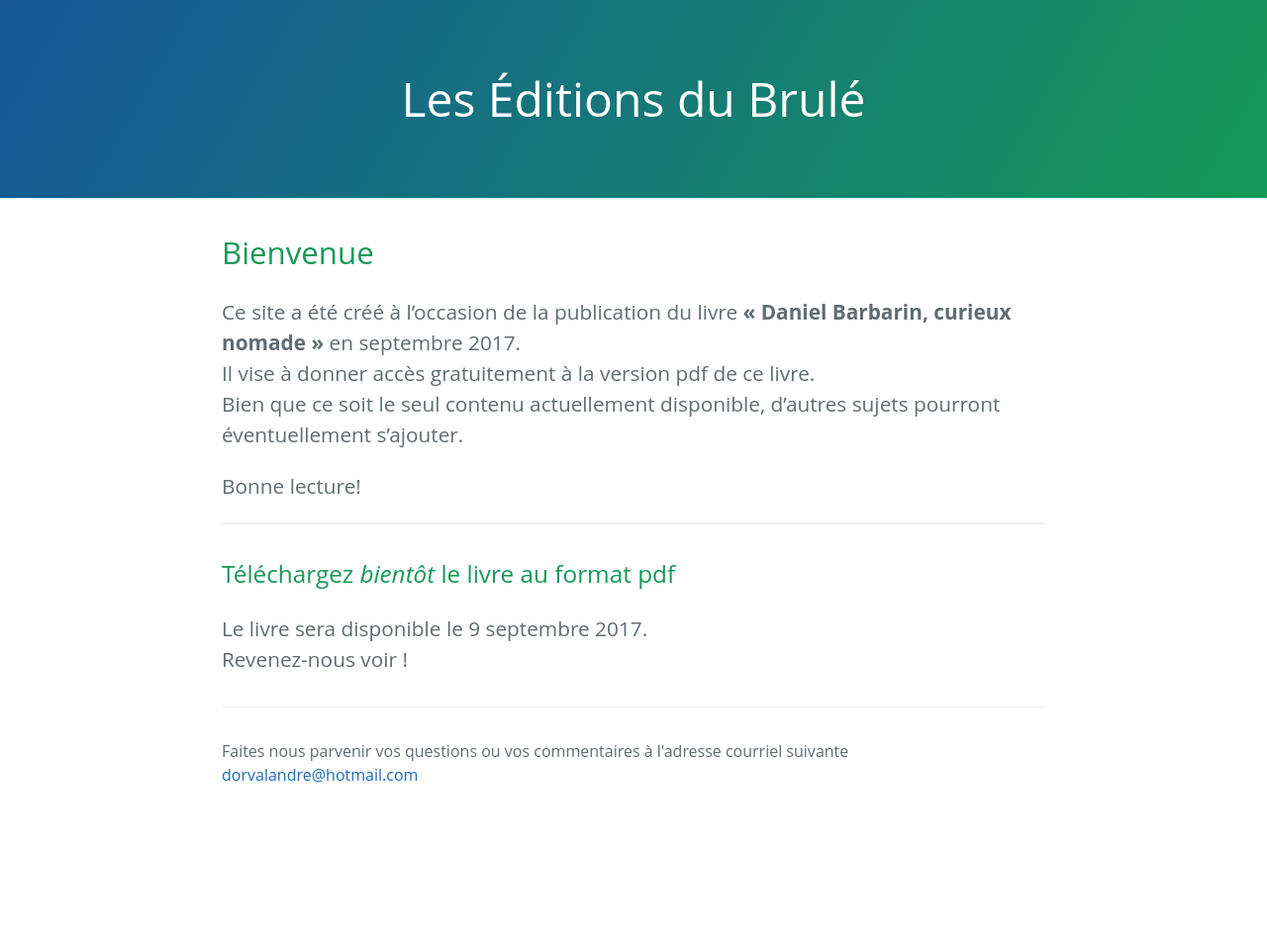
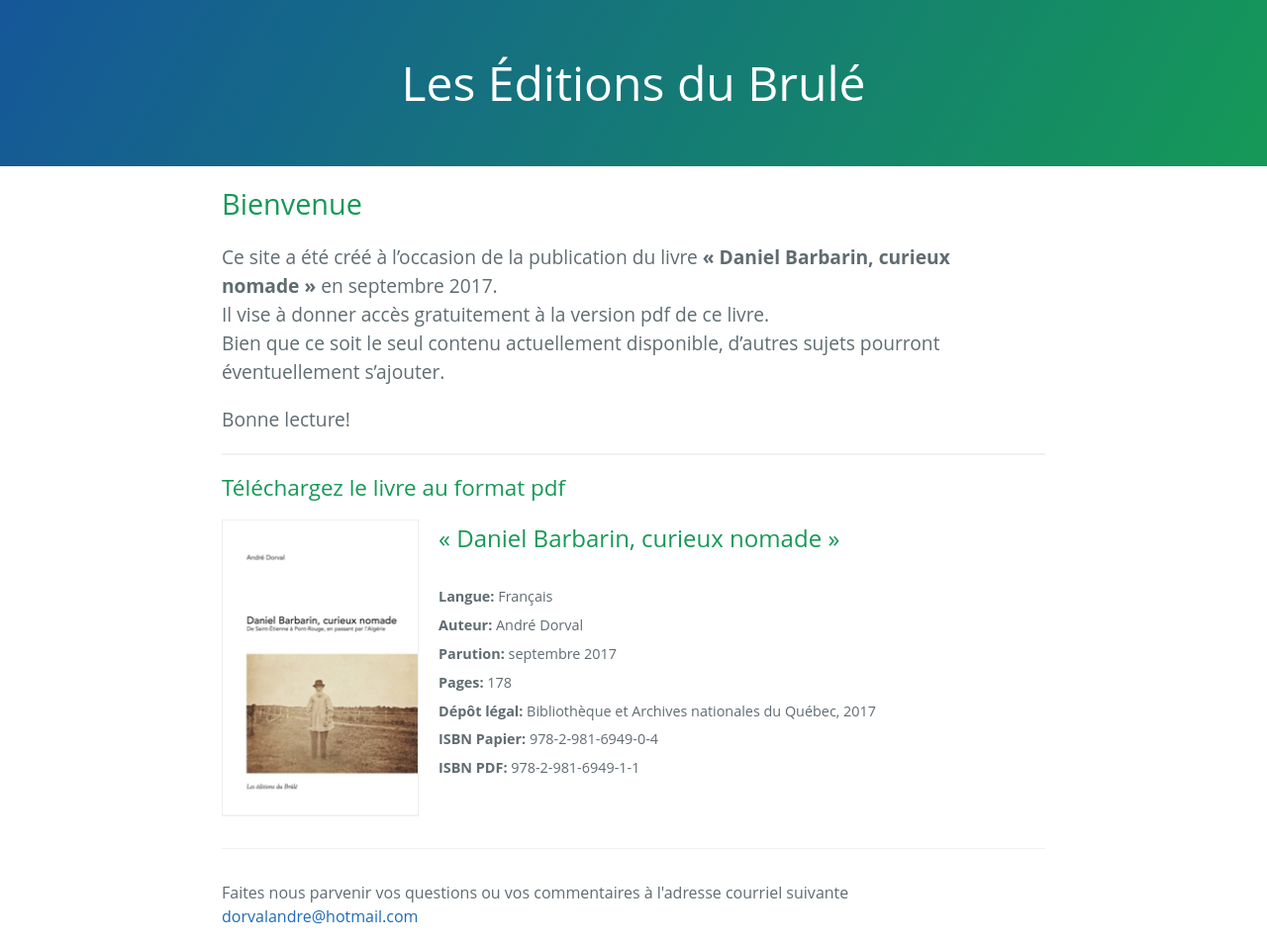
Before and after one commit to mfalla/leseditionsdubrule, a Jekyll site: the page built from index.html, in a window 1280 px wide. Shown: the whole page at 99% size. Built offline with Jekyll 4.4.1, drawn with Linux system fonts in a browser that asks for light colours; before the commit the page ends 900 px from its top, so only the background shows below that.

Commit message:
Launch the book

```diff
--- a/_layouts/default.html
+++ b/_layouts/default.html
@@ -6,7 +6,7 @@
     <meta name="author" content="Les Éditions du Brulé" />
 
     <link rel="stylesheet" href="css/normalize.css" type="text/css" />
-    <link rel="stylesheet" href="css/screen.css" type="text/css" media="screen, projection" />
+    <link rel="stylesheet" href="css/screenv2.css" type="text/css" media="screen, projection" />
   </head>
 
   <body>
--- a/css/screen.css
+++ /dev/null
@@ -1,289 +0,0 @@
-/*
-.highlight table td { padding: 5px; }
-
-.highlight table pre { margin: 0; }
-
-.highlight .cm { color: #999988; font-style: italic; }
-
-.highlight .cp { color: #999999; font-weight: bold; }
-
-.highlight .c1 { color: #999988; font-style: italic; }
-
-.highlight .cs { color: #999999; font-weight: bold; font-style: italic; }
-
-.highlight .c, .highlight .cd { color: #999988; font-style: italic; }
-
-.highlight .err { color: #a61717; background-color: #e3d2d2; }
-
-.highlight .gd { color: #000000; background-color: #ffdddd; }
-
-.highlight .ge { color: #000000; font-style: italic; }
-
-.highlight .gr { color: #aa0000; }
-
-.highlight .gh { color: #999999; }
-
-.highlight .gi { color: #000000; background-color: #ddffdd; }
-
-.highlight .go { color: #888888; }
-
-.highlight .gp { color: #555555; }
-
-.highlight .gs { font-weight: bold; }
-
-.highlight .gu { color: #aaaaaa; }
-
-.highlight .gt { color: #aa0000; }
-
-.highlight .kc { color: #000000; font-weight: bold; }
-
-.highlight .kd { color: #000000; font-weight: bold; }
-
-.highlight .kn { color: #000000; font-weight: bold; }
-
-.highlight .kp { color: #000000; font-weight: bold; }
-
-.highlight .kr { color: #000000; font-weight: bold; }
-
-.highlight .kt { color: #445588; font-weight: bold; }
-
-.highlight .k, .highlight .kv { color: #000000; font-weight: bold; }
-
-.highlight .mf { color: #009999; }
-
-.highlight .mh { color: #009999; }
-
-.highlight .il { color: #009999; }
-
-.highlight .mi { color: #009999; }
-
-.highlight .mo { color: #009999; }
-
-.highlight .m, .highlight .mb, .highlight .mx { color: #009999; }
-
-.highlight .sb { color: #d14; }
-
-.highlight .sc { color: #d14; }
-
-.highlight .sd { color: #d14; }
-
-.highlight .s2 { color: #d14; }
-
-.highlight .se { color: #d14; }
-
-.highlight .sh { color: #d14; }
-
-.highlight .si { color: #d14; }
-
-.highlight .sx { color: #d14; }
-
-.highlight .sr { color: #009926; }
-
-.highlight .s1 { color: #d14; }
-
-.highlight .ss { color: #990073; }
-
-.highlight .s { color: #d14; }
-
-.highlight .na { color: #008080; }
-
-.highlight .bp { color: #999999; }
-
-.highlight .nb { color: #0086B3; }
-
-.highlight .nc { color: #445588; font-weight: bold; }
-
-.highlight .no { color: #008080; }
-
-.highlight .nd { color: #3c5d5d; font-weight: bold; }
-
-.highlight .ni { color: #800080; }
-
-.highlight .ne { color: #990000; font-weight: bold; }
-
-.highlight .nf { color: #990000; font-weight: bold; }
-
-.highlight .nl { color: #990000; font-weight: bold; }
-
-.highlight .nn { color: #555555; }
-
-.highlight .nt { color: #000080; }
-
-.highlight .vc { color: #008080; }
-
-.highlight .vg { color: #008080; }
-
-.highlight .vi { color: #008080; }
-
-.highlight .nv { color: #008080; }
-
-.highlight .ow { color: #000000; font-weight: bold; }
-
-.highlight .o { color: #000000; font-weight: bold; }
-
-.highlight .w { color: #bbbbbb; }
-
-.highlight { background-color: #f8f8f8; }
-*/
-
-* { box-sizing: border-box; }
-
-body { padding: 0; margin: 0; font-family: "Open Sans", "Helvetica Neue", Helvetica, Arial, sans-serif; font-size: 16px; line-height: 1.5; color: #606c71; }
-
-a { color: #1e6bb8; text-decoration: none; }
-a:hover { text-decoration: underline; }
-
-/*
-.btn { display: inline-block; margin-bottom: 1rem; color: rgba(255, 255, 255, 0.7); background-color: rgba(255, 255, 255, 0.08); border-color: rgba(255, 255, 255, 0.2); border-style: solid; border-width: 1px; border-radius: 0.3rem; transition: color 0.2s, background-color 0.2s, border-color 0.2s; }
-.btn:hover { color: rgba(255, 255, 255, 0.8); text-decoration: none; background-color: rgba(255, 255, 255, 0.2); border-color: rgba(255, 255, 255, 0.3); }
-.btn + .btn { margin-left: 1rem; }
-@media screen and (min-width: 64em) { .btn { padding: 0.75rem 1rem; } }
-@media screen and (min-width: 42em) and (max-width: 64em) { .btn { padding: 0.6rem 0.9rem; font-size: 0.9rem; } }
-@media screen and (max-width: 42em) { .btn { display: block; width: 100%; padding: 0.75rem; font-size: 0.9rem; }
-  .btn + .btn { margin-top: 1rem; margin-left: 0; } }
-*/
-.page-header {
-  color: #fff;
-  text-align: center;
-  background-color: #159957;
-  background-image: linear-gradient(120deg, #155799, #159957);
-}
-@media screen and (min-width: 64em) {
-  .page-header {
-    padding: 4rem 6rem;
-    font-size: 3rem;
-  }
-}
-@media screen and (min-width: 42em) and (max-width: 64em) {
-  .page-header {
-    padding: 3rem 4rem;
-    font-size: 2.5rem;
-  }
-}
-@media screen and (max-width: 42em) {
-  .page-header {
-    padding: 2rem 1rem;
-    font-size: 2rem;
-  }
-}
-
-.main-content { word-wrap: break-word; }
-.main-content :first-child { margin-top: 0; }
-
-@media screen and (min-width: 64em) {
-  .main-content {
-    max-width: 64rem;
-    padding: 2rem 6rem;
-    margin: 0 auto;
-    font-size: 1.3rem;
-  }
-}
-@media screen and (min-width: 42em) and (max-width: 64em) {
-  .main-content {
-    padding: 2rem 4rem;
-    font-size: 1.1rem;
-  }
-}
-@media screen and (max-width: 42em) {
-  .main-content {
-    padding: 2rem 1rem;
-  }
-}
-@media screen and (min-width: 64em) {
-  .main-content h1 { font-size: 1.5rem; }
-}
-@media screen and (min-width: 42em) and (max-width: 64em) {
-  .main-content h1 { font-size: 1.3rem; }
-}
-@media screen and (min-width: 28em) and (max-width: 42em) {
-  .main-content h1 { font-size: 1.1rem; }
-}
-@media screen and (max-width: 28em) {
-  .main-content h1 { font-size: 1rem; }
-}
-
-.main-content img { max-width: 100%; }
-
-.main-content h1,
-.main-content h2,
-.main-content h3,
-.main-content h4,
-.main-content h5,
-.main-content h6 {
-  margin-top: 2rem;
-  margin-bottom: 1rem;
-  font-weight: normal;
-  color: #159957;
-}
-.main-content p { margin-bottom: 1em; }
-
-.main-content a.book {
-  display: flex;
-  align-items: center;
-  color: #606c71;
-  height: 160px;
-}
-
-.main-content img.cover {
-  width: 120px;
-  height: 100%;
-  background-color: #ccc;
-  display: inline-block;
-  margin-right: 10px;
-}
-
-.main-content .content {
-  flex-grow: 1;
-  height: 100%;
-}
-@media screen and (max-width: 28em) {
-  .main-content a.book {
-    height: 140px;
-  }
-  .main-content img.cover {
-    width: 100px;
-    margin-right: 5px;
-  }
-}
-
-.main-content a:hover {
-  text-decoration: none;
-  background-color: #f1f1f1;
-}
-
-.main-content .info {
-  font-size: 0.9rem;
-  line-height: 135%;
-}
-/*.main-content code { padding: 2px 4px; font-family: Consolas, "Liberation Mono", Menlo, Courier, monospace; font-size: 0.9rem; color: #567482; background-color: #f3f6fa; border-radius: 0.3rem; }
-.main-content pre { padding: 0.8rem; margin-top: 0; margin-bottom: 1rem; font: 1rem Consolas, "Liberation Mono", Menlo, Courier, monospace; color: #567482; word-wrap: normal; background-color: #f3f6fa; border: solid 1px #dce6f0; border-radius: 0.3rem; }
-.main-content pre > code { padding: 0; margin: 0; font-size: 0.9rem; color: #567482; word-break: normal; white-space: pre; background: transparent; border: 0; }
-.main-content .highlight { margin-bottom: 1rem; }
-.main-content .highlight pre { margin-bottom: 0; word-break: normal; }
-.main-content .highlight pre, .main-content pre { padding: 0.8rem; overflow: auto; font-size: 0.9rem; line-height: 1.45; border-radius: 0.3rem; -webkit-overflow-scrolling: touch; }
-.main-content pre code, .main-content pre tt { display: inline; max-width: initial; padding: 0; margin: 0; overflow: initial; line-height: inherit; word-wrap: normal; background-color: transparent; border: 0; }
-.main-content pre code:before, .main-content pre code:after, .main-content pre tt:before, .main-content pre tt:after { content: normal; }
-.main-content ul, .main-content ol { margin-top: 0; }
-.main-content blockquote { padding: 0 1rem; margin-left: 0; color: #819198; border-left: 0.3rem solid #dce6f0; }
-.main-content blockquote > :first-child { margin-top: 0; }
-.main-content blockquote > :last-child { margin-bottom: 0; }
-.main-content table { display: block; width: 100%; overflow: auto; word-break: normal; word-break: keep-all; -webkit-overflow-scrolling: touch; }
-.main-content table th { font-weight: bold; }
-.main-content table th, .main-content table td { padding: 0.5rem 1rem; border: 1px solid #e9ebec; }
-.main-content dl { padding: 0; }
-.main-content dl dt { padding: 0; margin-top: 1rem; font-size: 1rem; font-weight: bold; }
-.main-content dl dd { padding: 0; margin-bottom: 1rem; }
-*/
-.main-content hr { height: 2px; padding: 0; margin: 1rem 0; background-color: #eff0f1; border: 0; }
-
-
-.site-footer { padding-top: 2rem; margin-top: 2rem; border-top: solid 1px #eff0f1; }
-@media screen and (min-width: 64em) { .site-footer { font-size: 1rem; } }
-@media screen and (min-width: 42em) and (max-width: 64em) { .site-footer { font-size: 1rem; } }
-@media screen and (max-width: 42em) { .site-footer { font-size: 0.9rem; } }
-
-/*
-.site-footer-owner { display: block; font-weight: bold; }
-
-.site-footer-credits { color: #819198; }
-*/
--- /dev/null
+++ b/css/screenv2.css
@@ -0,0 +1,173 @@
+* { box-sizing: border-box; }
+
+body { padding: 0; margin: 0; font-family: "Open Sans", "Helvetica Neue", Helvetica, Arial, sans-serif; font-size: 14px; line-height: 1.5; color: #606c71; }
+
+a { color: #1e6bb8; text-decoration: none; }
+a:hover { text-decoration: underline; }
+
+.page-header {
+  color: #fff;
+  text-align: center;
+  background-color: #159957;
+  background-image: linear-gradient(120deg, #155799, #159957);
+}
+@media screen and (min-width: 64em) {
+  .page-header {
+    padding: 3rem 6rem;
+    font-size: 3rem;
+  }
+}
+@media screen and (min-width: 42em) and (max-width: 64em) {
+  .page-header {
+    padding: 3rem 4rem;
+    font-size: 2.5rem;
+  }
+}
+@media screen and (max-width: 42em) {
+  .page-header {
+    padding: 2rem 1rem;
+    font-size: 2rem;
+  }
+}
+
+.main-content { word-wrap: break-word; }
+.main-content :first-child { margin-top: 0; }
+
+@media screen and (min-width: 64em) {
+  .main-content {
+    max-width: 64rem;
+    padding: 1rem 6rem;
+    margin: 0 auto;
+    font-size: 1.2rem;
+  }
+}
+@media screen and (min-width: 42em) and (max-width: 64em) {
+  .main-content {
+    padding: 2rem 4rem;
+    font-size: 1.1rem;
+  }
+}
+@media screen and (max-width: 42em) {
+  .main-content {
+    padding: 2rem 1rem;
+  }
+}
+
+.main-content img { max-width: 100%; }
+
+.main-content h1,
+.main-content h2,
+.main-content h3,
+.main-content h4,
+.main-content h5,
+.main-content h6 {
+  margin-top: 1rem;
+  margin-bottom: 1rem;
+  font-weight: normal;
+  color: #159957;
+}
+
+.main-content h1 {
+  margin-bottom: 1.7rem;
+}
+
+@media screen and (min-width: 64em) {
+  .main-content h1 { font-size: 1.5rem; }
+}
+@media screen and (min-width: 42em) and (max-width: 64em) {
+  .main-content h1 { font-size: 1.3rem; }
+}
+@media screen and (min-width: 28em) and (max-width: 42em) {
+  .main-content h1 { font-size: 1.0rem; }
+}
+@media screen and (max-width: 28em) {
+  .main-content h1 {
+    font-size: 0.9rem;
+    margin-bottom: 0.5rem;
+  }
+}
+
+.main-content p { margin-bottom: 1em; }
+
+.main-content a.book {
+  display: flex;
+  align-items: center;
+  color: #606c71;
+  height: 300px;
+}
+
+.main-content a.book span {
+  border: 1px solid #ffffff;
+  border-left-style: none;
+
+}
+
+.main-content img.cover {
+  width: 199px;
+  height: 100%;
+  background-color: #ccc;
+  display: inline-block;
+  border: 1px solid #eeeeee;
+}
+
+.main-content .content {
+  flex-grow: 1;
+  height: 100%;
+  padding-left: 20px;
+}
+
+@media screen and (min-width: 28em) and (max-width: 42em) {
+  .main-content .content {
+    padding-left: 5px;
+  }
+}
+
+@media screen and (max-width: 28em) {
+  .main-content a.book {
+    height: 140px;
+  }
+  .main-content img.cover {
+    width: 100px;
+    margin-right: 5px;
+  }
+}
+
+.main-content a:hover {
+  text-decoration: none;
+  background-color: #f9f9f9;
+}
+
+.main-content a.book:hover img {
+  opacity: 0.5;
+}
+
+.main-content a.book:hover span {
+  border-color: #eeeeee;
+}
+
+.main-content .info {
+  font-size: 0.9rem;
+  line-height: 200%;
+}
+
+@media screen and (min-width: 28em) and (max-width: 42em) {
+  .main-content .info {
+    font-size: 0.8rem;
+    line-height: 175%;
+  }
+}
+
+@media screen and (max-width: 28em) {
+  .main-content .info {
+    font-size: 0.6rem;
+    line-height: 135%;
+  }
+}
+
+.main-content hr { height: 2px; padding: 0; margin: 1rem 0; background-color: #eff0f1; border: 0; }
+
+
+.site-footer { padding-top: 2rem; margin-top: 2rem; border-top: solid 1px #eff0f1; }
+@media screen and (min-width: 64em) { .site-footer { font-size: 1rem; } }
+@media screen and (min-width: 42em) and (max-width: 64em) { .site-footer { font-size: 1rem; } }
+@media screen and (max-width: 42em) { .site-footer { font-size: 0.9rem; } }
--- a/index.html
+++ b/index.html
@@ -5,7 +5,6 @@ layout: default
 <section class="page-header">
   Les Éditions du Brulé
 </section>
-
 
 <section class="main-content">
   <h2>Bienvenue</h2>
@@ -19,24 +18,22 @@ layout: default
 
   <hr>
 
+  <h3>Téléchargez le livre au format pdf</h3>
 
-
-  <h3>Téléchargez <i>bientôt</i> le livre au format pdf</h3>
-
-  <p>Le livre sera disponible le 9 septembre 2017.<br>Revenez-nous voir !</p>
-  <!--
-  <a href="#" class="book">
-    <img class="cover"></img>
+  <a href="assets/daniel-barbarin.pdf" class="book" target="_blank">
+    <img src="assets/cover.jpg" class="cover"></img>
     <span class="content">
       <h1>« Daniel Barbarin, curieux nomade »</h1>
       <div class="info"><strong>Langue: </strong>Français</div>
+      <div class="info"><strong>Auteur: </strong>André Dorval</div>
       <div class="info"><strong>Parution: </strong>septembre 2017</div>
-      <div class="info"><strong>Pages: </strong></div>
-      <div class="info"><strong>ISBN Papier: </strong></div>
-      <div class="info"><strong>ISBN PDF: </strong></div>
+      <div class="info"><strong>Pages: </strong> 178</div>
+      <div class="info"><strong>Dépôt légal: </strong>Bibliothèque et Archives nationales du Québec, 2017</div>
+      <div class="info"><strong>ISBN Papier: </strong>978-2-981-6949-0-4</div>
+      <div class="info"><strong>ISBN PDF: </strong>978-2-981-6949-1-1</div>
     </span>
   </a>
-  -->
+
 
   <div class="site-footer">
     Faites nous parvenir vos questions ou vos commentaires à l'adresse courriel suivante <a id="mail" href="#">email</a>
```
Also changed, not shown: assets/cover.jpg (added), assets/cover_full.png (added), 1 other file.
